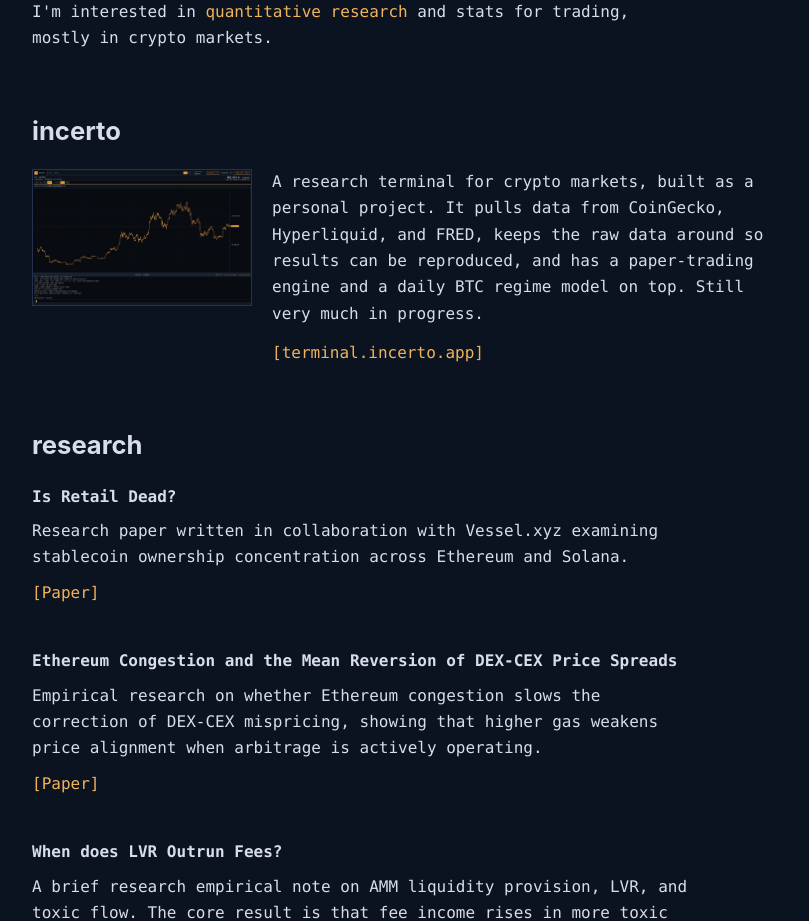
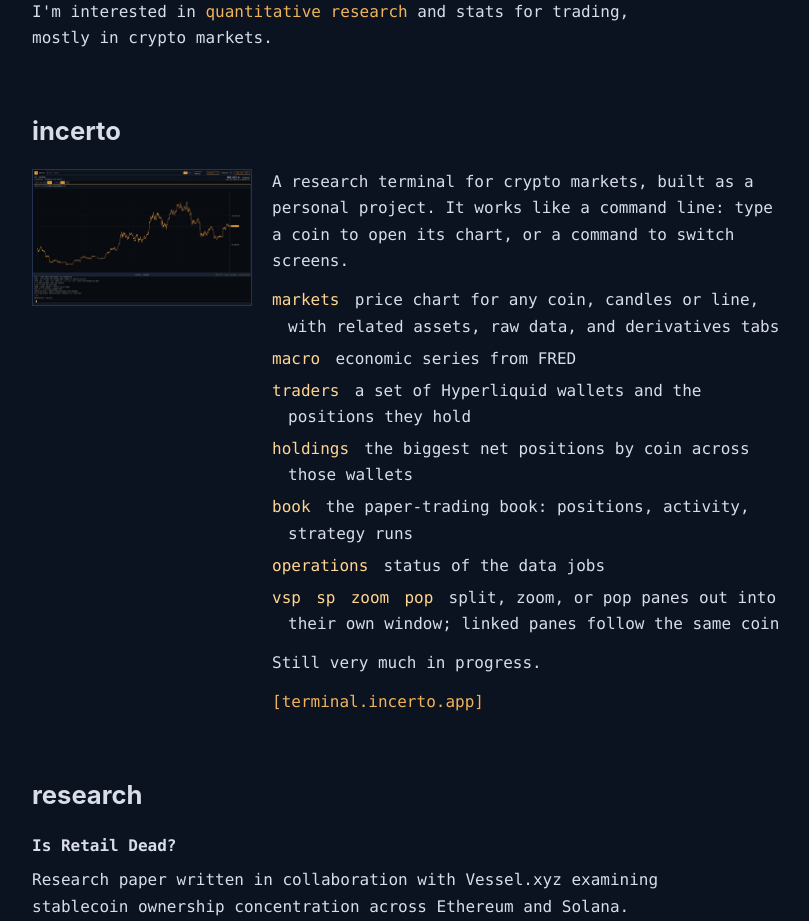
Before and after one commit to CWagamanEure/personal-website, a Flask app: page / in a window 1280 px wide. Shown: the part 350-1271 px from the top of the page, without its empty margins (228-1037 px from the left). Run offline with Flask 3, Linux system fonts and the light colour scheme.

Commit message:
Describe the Incerto terminal by its commands and screens
Co-Authored-By: Claude Fable 5.1 <noreply@anthropic.com>

```diff
--- a/website/static/css/pages/home.css
+++ b/website/static/css/pages/home.css
@@ -91,6 +91,22 @@
 .incerto-copy code {
   font-family: inherit;
   color: var(--color-accent-soft);
+}
+
+.incerto-commands {
+  list-style: none;
+  padding: 0;
+  margin: 0 0 0.8rem;
+}
+
+.incerto-commands li {
+  margin-bottom: 0.35rem;
+  padding-left: 1rem;
+  text-indent: -1rem;
+}
+
+.incerto-commands code {
+  margin-right: 0.35rem;
 }
 
 .experience-list,
--- a/website/templates/home.html
+++ b/website/templates/home.html
@@ -52,7 +52,19 @@
         </a>
         <div class="incerto-copy">
           <p>
-            A research terminal for crypto markets, built as a personal project. It pulls data from CoinGecko, Hyperliquid, and FRED, keeps the raw data around so results can be reproduced, and has a paper-trading engine and a daily BTC regime model on top. Still very much in progress.
+            A research terminal for crypto markets, built as a personal project. It works like a command line: type a coin to open its chart, or a command to switch screens.
+          </p>
+          <ul class="incerto-commands">
+            <li><code>markets</code> price chart for any coin, candles or line, with related assets, raw data, and derivatives tabs</li>
+            <li><code>macro</code> economic series from FRED</li>
+            <li><code>traders</code> a set of Hyperliquid wallets and the positions they hold</li>
+            <li><code>holdings</code> the biggest net positions by coin across those wallets</li>
+            <li><code>book</code> the paper-trading book: positions, activity, strategy runs</li>
+            <li><code>operations</code> status of the data jobs</li>
+            <li><code>vsp</code> <code>sp</code> <code>zoom</code> <code>pop</code> split, zoom, or pop panes out into their own window; linked panes follow the same coin</li>
+          </ul>
+          <p>
+            Still very much in progress.
           </p>
           <a class="project-link" href="https://terminal.incerto.app" target="_blank" rel="noopener">[terminal.incerto.app]</a>
         </div>
```
Also changed, not shown: dist/index.html (+13 -1 lines), dist/static/css/pages/home.css (+16 -0 lines).
